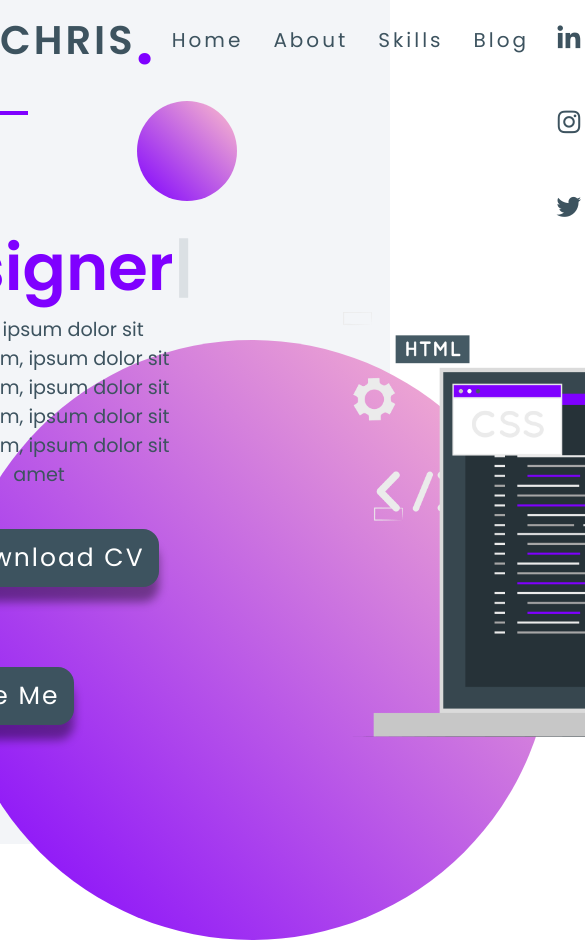
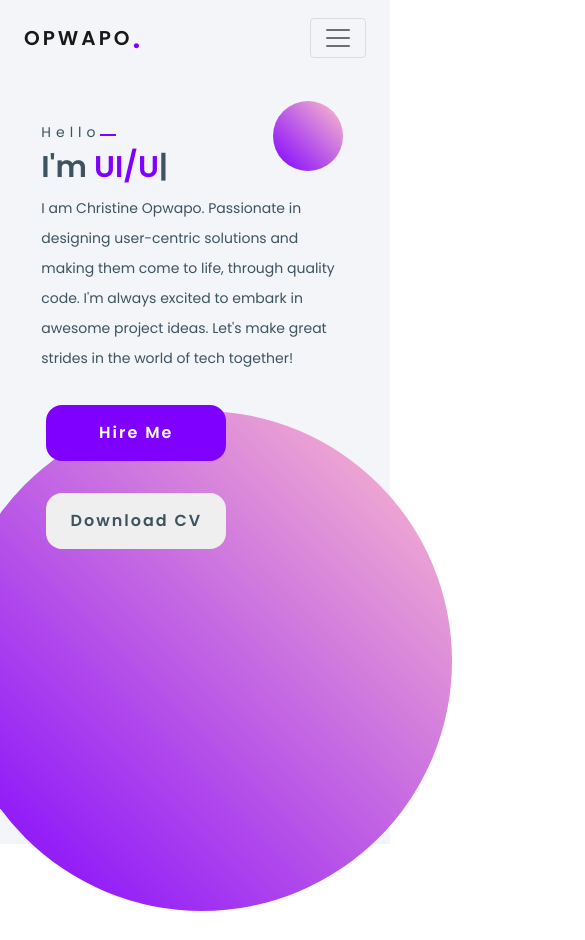
Before and after one commit to xtine-op/portfolio-template, a plain HTML site: page index.html in a window 390 px wide. Shown: the top 940 px of the page, 585 px wide, since content can reach past the window. After the commit the page ends 911 px from the top, so only its background shows below. Drawn offline with nearby package versions, Linux system fonts and the light colour scheme.

Commit message:
Fix Responsiveness

```diff
--- a/index.html
+++ b/index.html
@@ -1,50 +1,59 @@
 <!-- This is a portfolio page i have done to better my styling skills.
      The main highlights are the typing effect and gradients.First coding sunday btw after a pretty long time
  -->
- <!-- TODO -->
- <!-- INCLUDE BOOTSTRAP TO MAKE RESPONSIVE -->
- <!-- SOURCE FOR IMAGES( BG BRUSH STROKE) -->
+
 
  <!DOCTYPE html>
  <html lang="en">
  <head>
     <meta charset="UTF-8">
     <meta name="viewport" content="width=device-width, initial-scale=1.0">
+    <script src="https://cdn.jsdelivr.net/npm/bootstrap@5.0.2/dist/js/bootstrap.bundle.min.js" integrity="sha384-MrcW6ZMFYlzcLA8Nl+NtUVF0sA7MsXsP1UyJoMp4YLEuNSfAP+JcXn/tWtIaxVXM" crossorigin="anonymous"></script>
+    <link href="https://cdn.jsdelivr.net/npm/bootstrap@5.0.2/dist/css/bootstrap.min.css" rel="stylesheet" integrity="sha384-EVSTQN3/azprG1Anm3QDgpJLIm9Nao0Yz1ztcQTwFspd3yD65VohhpuuCOmLASjC" crossorigin="anonymous">
     <link href='https://unpkg.com/boxicons@2.1.4/css/boxicons.min.css' rel='stylesheet'>
     <link rel="stylesheet" href="style.css">
     <title>Portfolio</title>
  </head>
  <body>
-    <div class="container">
-        <nav>
-            <div class="logo">Chris <b>.</b></div>
-            <ul class="navItems">
-                <li><a href="#">Home</a></li>
-                <li><a href="#">About</a></li>
-                <li><a href="#">Skills</a></li>
-                <li><a href="#">Blog</a></li>
-            </ul>
-            <div class="links">
-                <a href="#"><i class='bx bxl-linkedin'></i></a>
-                <a href="#"><i class='bx bxl-instagram'></i></a>
-                <a href="#"><i class='bx bxl-twitter'></i></a>
+    <div class="containers container-fluid">
+        <nav class="navbar navbar-expand-lg navbar-light">
+        <div class="container-fluid">
+            <div class="navbar-brand logo">Opwapo <b>.</b></div>
+            <button class="navbar-toggler" type="button" data-bs-toggle="collapse" data-bs-target="#navbarSupportedContent" aria-controls="navbarSupportedContent" aria-expanded="false" aria-label="Toggle navigation">
+                <span class="navbar-toggler-icon"></span>
+            </button>
+            <div class="collapse navbar-collapse" id="navbarSupportedContent">
+                <ul class=" navbar-nav me-auto mb-2 mb-lg-0 navItems">
+                    <li class="nav-item"><a href="#">Home</a></li>
+                    <li class="nav-item"><a href="#">About</a></li>
+                    <li class="nav-item"><a href="#">Skills</a></li>
+                    <li class="nav-item"><a href="#">Blog</a></li>
+                </ul>
+                <div class=" nav-item links">
+                    <a href="#"><i class='bx bxl-linkedin'></i></a>
+                    <a href="#"><i class='bx bxl-instagram'></i></a>
+                    <a href="#"><i class='bx bxl-twitter'></i></a>
+                </div>
+        </div>
+
             </div>
         </nav>
         <!-- MULTITEXT SECTION -->
 
         <div class="wrapper">
             <div class="cols cols0">
-                <span class="topline">Hello</span>
-                <h1>I'm <span class="multitext">Coder</span></h1>
-                <p>Lorem, ipsum dolor sit ametLorem, ipsum dolor sit ametLorem, ipsum dolor sit ametLorem, ipsum dolor sit ametLorem, ipsum dolor sit amet</p>
+                <h4 class="topline">Hello</h4>
+                <h1>I'm <span class="multitext"></span></h1>
+                <p> I am Christine Opwapo. Passionate in designing user-centric solutions and making them come to life, through quality code.
+
+                    I'm always excited to embark in awesome project ideas. Let's make great strides in the world of tech together!</p>
                 <div class="btns">
-                    <button>Download CV</button>
-                    <button>Hire Me</button>
+                    <button class="primarybtn">Hire Me</button>
+                    <button class="secondarybtn">Download CV</button>
                 </div>
             </div>
             <div class="cols cols1"></div>
             <div class="imgbox">
-                <!-- <img src="splash.png" id="splash"> -->
                 <img src="cuter.png" alt="">
             </div>
         </div>
@@ -55,7 +64,7 @@
     <script src="https://unpkg.com/typed.js@2.0.16/dist/typed.umd.js"></script>
     <script>
         var typingEffect = new Typed(".multitext", {
-            strings:["coder", "Mentor","Designer"],
+            strings:["Frontend Dev", "UI/UX Designer","Project Manager"],
             loop:true,
             typeSpeed:100,
             backSpeed: 80,
--- a/style.css
+++ b/style.css
@@ -12,24 +12,22 @@ body{
 
 }
 
-.container{
+.containers{
     width: 100%;
     min-height: 100vh;
     background-color: #f3f5f8;
 }
 
 nav{
-    display: flex;
-    width: 100%;
-    justify-content: space-around;
-    height:80px;
-    line-height: 80px;
-    z-index: 111;
+    position: fixed;
+    padding-left: 110px;
+    padding-right: 30px;
+    line-height: 50px;
 }
 
 .logo{
     display: flex;
-    font-size: 40px;
+    font-size: 20px;
     font-weight: 800;
     color: #3d535f;
     letter-spacing:3px;
@@ -37,7 +35,7 @@ nav{
     text-transform:uppercase ;
 }
 b{
-    font-size: 70px;
+    font-size: 30px;
     color:#7f00ff;
 
 }
@@ -49,7 +47,7 @@ b{
     margin: 0 15px;
 }
 .navItems li a{
-    font-size: 20px;
+    font-size: 14px;
     color: #3d535f;
     letter-spacing: 3px;
     text-decoration: none;
@@ -62,7 +60,7 @@ b{
 }
 
 .links a{
-    font-size: 30px;
+    font-size: 16px;
     color: #3d535f;
     margin: 25px 10px;
 }
@@ -76,7 +74,7 @@ THE GRADIENT BALLS */
     height: calc(100vh -10px);
     justify-content: center;
     align-items: center;
-    padding: 0 10%;
+    padding: 0 8%;
     /* overflow: hidden; */
 }
 .wrapper::before{
@@ -100,7 +98,7 @@ THE GRADIENT BALLS */
     left: 35%;
     top: 12%;
     background: linear-gradient(45deg, #7f00ff, pink);
-    animation: object2 6s linear infinite;
+
 }
 @keyframes object1{
     50%{
@@ -109,28 +107,16 @@ THE GRADIENT BALLS */
     }
 }
 
-@keyframes object2{
-    50%{
-        left: 35%;
-        top:12%;
-    }
-}
-
 
 /* MULTITEXT SECTION */
-.cols{
-    /* background-color:#3d535f; */
-    width: 200px;
-}
 .cols0{
-    width: 100%;
+    width: auto;
     z-index: 5;
 
 }
 .topline{
     display: block;
     position: relative;
-    font-size: 30px;
     letter-spacing: 5px;
     color:#3d535f;
 
@@ -138,15 +124,15 @@ THE GRADIENT BALLS */
 .topline::after{
     position: absolute;
     content: '';
-    height: 4px;
-    width: 45px;
+    height: 2px;
+    width: 30px;
     bottom: 10px;
     background-color:#7f00ff ;
 }
 
 h1{
     display: block;
-    font-size: 4em;
+    font-size: 48px;
     font-weight: 900;
     color: #3d535f;
 
@@ -154,37 +140,65 @@ h1{
 .multitext{
     color: #7f00ff;
     text-transform: capitalize;
+
 }
 p{
     display: block;
     width: 100%;
-    font-size: 1.2em;
+    font-size:14px;
     color: #3d535f;
-    text-align: center;
+    line-height: 30px;
+
 }
 .btns{
     width: 100%;
-    position: relative;
+    /* position: relative; */
     left: 50px;
 }
-button{
+.primarybtn{
+    width: 180px;
     outline: none;
     border: none;
     border-radius: 16px;
     cursor: pointer;
-    font-size: 25px;
-    font-weight: 400;
+    font-size: 16px;
+    font-weight: 600;
+
+
     color: #ffffff;
-    background-color: #3d535f;
-    padding: 10px 14px;
+    background-color: #7f00ff;
+    padding: 16px 12px;
     margin: 40px 5px;
     letter-spacing: 2px;
     text-transform: capitalize;
-    box-shadow:0 15px 10px rgba(0, 0, 0, 0.4);
 }
-button:hover{
-    background-color: #7f00ff;
+.primarybtn:hover{
+    background-color: #3d535f;
 }
+.secondarybtn{
+    width: 180px;
+    outline: 0.4px;
+    border: 0.5px;
+    border-radius: 16px;
+    cursor: pointer;
+    font-size: 16px;
+    font-weight: 600;
+    background-color:none;
+
+
+    color: #3d535f;
+
+    padding: 16px 12px;
+    margin: 40px 5px;
+    letter-spacing: 2px;
+    text-transform: capitalize;
+
+}
+.secondarybtn:hover{
+    background-color:#3d535f;
+    color: #ffffff;
+}
+
 .imgbox{
     position: relative;
     width: 100%;
@@ -195,36 +209,103 @@ button:hover{
 
 .imgbox img{
     position: relative;
-    height: 100%;
+    height: 110%;
     width: 700px;
 
-    right:-150px;
-    animation: animateUser 4s linear infinite;
-}
-/*
-@keyframes animateUser {
-    50%{
-        right:-150px;
-        top: 0px;
-    }
+    right:-100px;
 
-} */
-
-/* .imgbox #spash{
-    position: absolute;
-    top: 50%;
-    left: 50%;
-    transform: translate(-50%, -50%) rotate(-35deg);
-    width: 160%;
-    filter: saturate(200%);
-    animation: animate 4s linear infinite;
 }
 
 
-@keyframes animate {
+
+ /* TABLET SCREENS */
+@media (max-width: 1024px) {
+    nav{
+        padding-left: 30px;
+        padding-right: 30px;
+        line-height: 50px;
+    }
+    /* MULTITEXT SECTION */
+.cols0{
+    margin-top: 48px;
+    width: auto;
+    z-index: 5;
+
+}
+
+h1{
+    display: block;
+    font-size: 40px;
+    font-weight: 900;
+    color: #3d535f;
+
+}
+
+/* THE GRADIENT BALLS */
+.wrapper::before{
+    height: 500px;
+    width: 500px;
+    left: -12%;
+    top: 50%;
+    animation: object1 6s linear infinite;
+}
+.wrapper::after{
+    height: 70px;
+    width: 70px;
+    left: 70%;
+}
+@keyframes object1{
     50%{
-        right:49%;
-        top: 51%;
+        left: -13%;
+        top:46%;
     }
+}
 
-} */
+.imgbox{
+    display: none; /* Hide the image */
+  }
+
+}
+
+@media (max-width: 480px) {
+    /* MULTITEXT SECTION */
+    nav{
+        padding-left: 0px;
+        padding-right: 0px;
+        line-height: 50px;
+    }
+.cols0{
+    margin-top: 48px;
+    width: auto;
+    z-index: 5;
+
+}
+
+h1{
+    display: block;
+    font-size: 30px;
+    font-weight: 900;
+    color: #3d535f;
+
+}
+.topline{
+    font-size: 14px;
+
+}
+.topline::after{
+    position: absolute;
+    content: '';
+    height: 2px;
+    width: 16px;
+    bottom: 5px;
+    background-color:#7f00ff ;
+}
+.primarybtn{
+    margin: 16px 5px;
+}
+.secondarybtn{
+    margin: 16px 5px;
+}
+
+
+}
```
